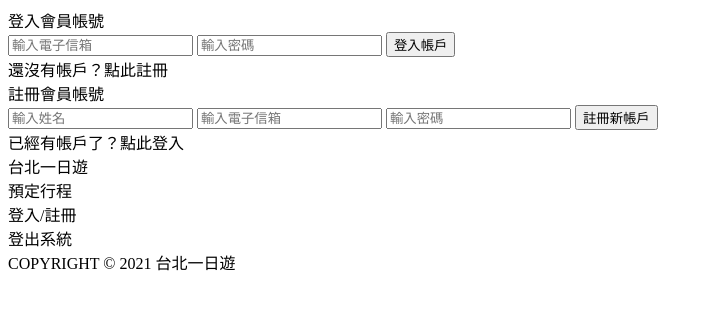
After one commit to PeiYingr/Taipei-day-trip, a Flask app: template templates/base.html in a window 1280 px wide. The commit adds this page. Shown: the top 310 px of the page, without its empty margins (0-713 px from the left). Run offline with Flask 2, Linux system fonts and the light colour scheme; the template is opened without the code that fills it, so the values that code supplies are empty.

Commit message:
feat template of base, index, attraction

```diff
--- /dev/null
+++ b/templates/base.html
@@ -0,0 +1,49 @@
+<!DOCTYPE html>
+<html>
+    <head>
+        {% block head%}
+        {% endblock head%}
+    </head>
+    <body>
+        <div class="signinWindow">
+            <div class="signinSection">
+                <div class="decoratorBar"></div>
+                <div class="closeIcon" onclick="hideSigninWindow()"></div>
+                <div class="signinMain">
+                    <div class="signinText">登入會員帳號</div>
+                    <input type="text" name="signinEmail" class="signinEmail" placeholder="輸入電子信箱" required autocomplete="off"/>
+                    <input type="password" name="signinPassword" class="signinPassword" placeholder="輸入密碼" required/>
+                    <button class="signinButton"  onclick="signin()">登入帳戶</button>
+                    <div class="changeToSignup" onclick="changeToSignup()">還沒有帳戶？點此註冊</div>
+                </div>
+            </div>
+            <div class="signupSection">
+                <div class="decoratorBar"></div>
+                <div class="closeIcon" onclick="hideSigninWindow()"></div>
+                <div class="signupMain">
+                    <div class="signupText">註冊會員帳號</div>
+                    <input type="text" name="signupName" class="signupName" placeholder="輸入姓名" required autocomplete="off"/>
+                    <input type="text" name="signupEmail" class="signupEmail" placeholder="輸入電子信箱" required autocomplete="off"/>
+                    <input type="password" name="signupPassword" class="signupPassword" placeholder="輸入密碼" required/>
+                    <button class="signupButton" onclick="signup()">註冊新帳戶</button>
+                    <div class="changeToSignin" onclick="changeToSignin()">已經有帳戶了？點此登入</div>
+                </div>
+            </div>
+        </div>
+        <div class="frameColor">
+            <div class="frame">
+                <div class="title" onclick="returnIndex()">台北一日遊</div>
+                <div class="reserve">預定行程</div>
+                <div class="sign" onclick="signinBlock()">登入/註冊</div>
+                <div class="signoutText" onclick="signout()">登出系統</div>
+            </div>
+        </div>
+        {% block content %}
+        {% endblock content %}
+        <div class="footer">
+            <div class="footerText">COPYRIGHT © 2021 台北一日遊</div>
+        </div>
+        {% block script %}
+        {% endblock script %}
+    </body>
+</html>
```
Also changed, not shown: templates/attraction.html (+9 -10 lines), templates/index.html (+9 -10 lines).
